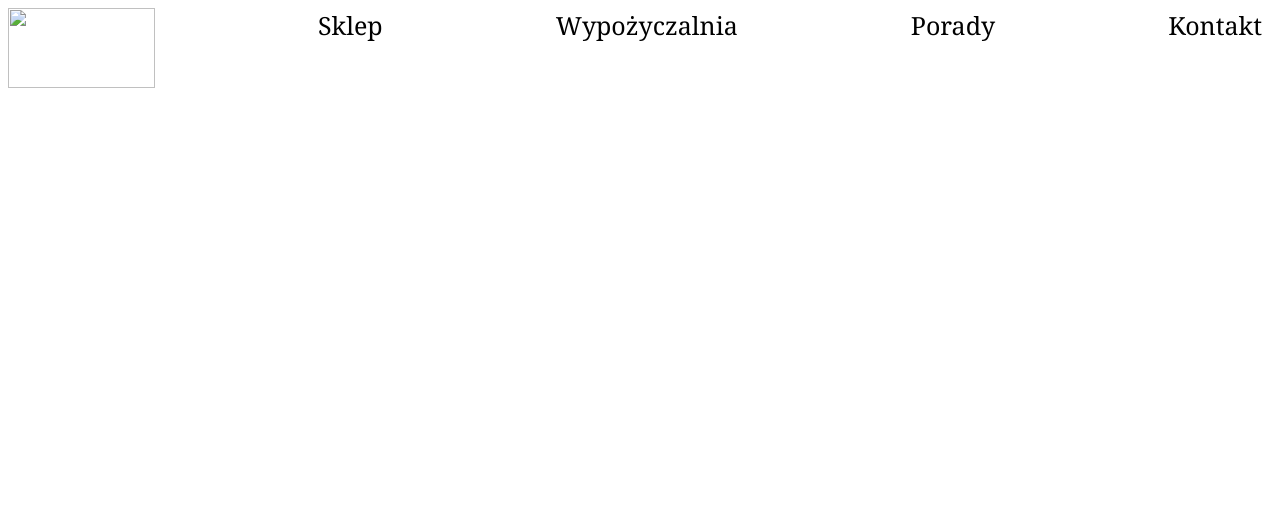
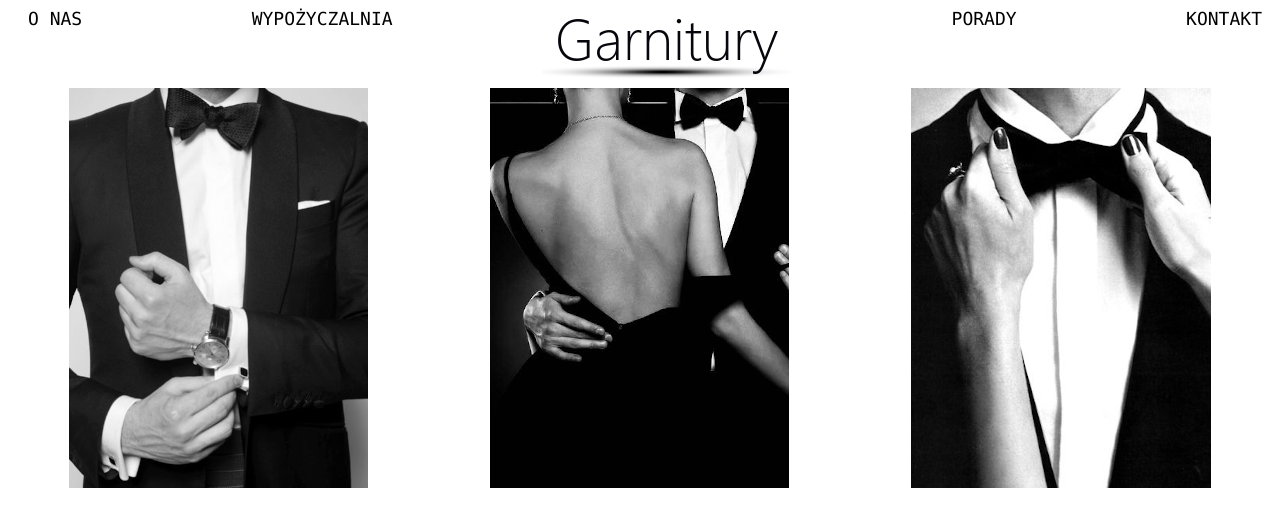
Before and after one commit to KatarzynaPastwa/shop_suits, a plain HTML site: page index.html in a window 1280 px wide. Drawn offline with Linux system fonts and the light colour scheme.

Commit message:
landing page are added

```diff
--- a/index.css
+++ b/index.css
@@ -2,19 +2,26 @@ nav{
     display: flex;
     justify-content: space-between;
     align-self: center;
-    height: 10vh;
+    height: 80px;
 }
 
 nav a{
     color: black;
-    font-family: Cambria, Cochin, Georgia, Times, 'Times New Roman', serif;
+    font-family: Lucida Console,Lucida Sans Typewriter,monaco,Bitstream Vera Sans Mono,monospace;
+    text-transform: uppercase;
     text-decoration: none;
     margin-left: 20px;
     margin-right: 10px;
-    font-size: 25px;
+    font-size: 18px;
+
 }
 
 nav img{
-    width: 147px;
+    width: 250px;
     height: 80px;
 }
+
+.landing_page{
+display: flex;
+justify-content: space-around;
+}
--- a/index.html
+++ b/index.html
@@ -11,15 +11,19 @@
 <body>
 
 <nav class="nav">
-    <img src="images/logo_1.png">
-    <a href="#" > Sklep </a>
+    <a href="#" > O nas </a>
     <a href="#rental" > Wypożyczalnia </a>
+    <img src="images/logo_garnitury.png" />
     <a href="#" > Porady </a>
     <a href="#" > Kontakt </a>
 
 </nav>
 
-
+<div class="landing_page">
+    <img src="images/landing_photo_1.png" />
+    <img src="images/landing_photo_2.png" />
+    <img src="images/landing_photo_3.png" />
+</div>
 
 <script src="script.js"></script>
 </body>
```
Also changed, not shown: images/landing_photo_1.png (added), images/landing_photo_2.png (added), images/landing_photo_3.png (added), images/logo_garnitury.png (added).
